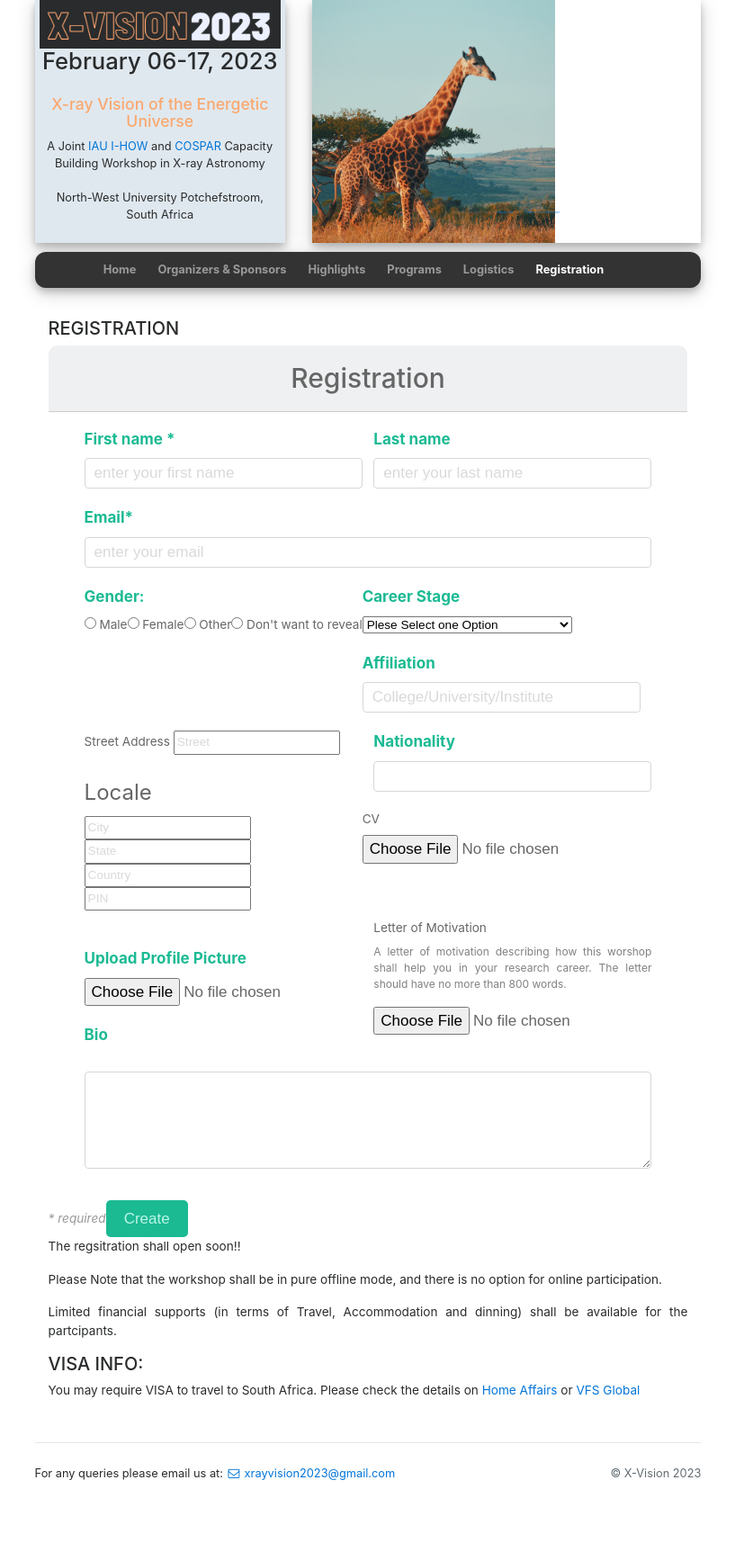
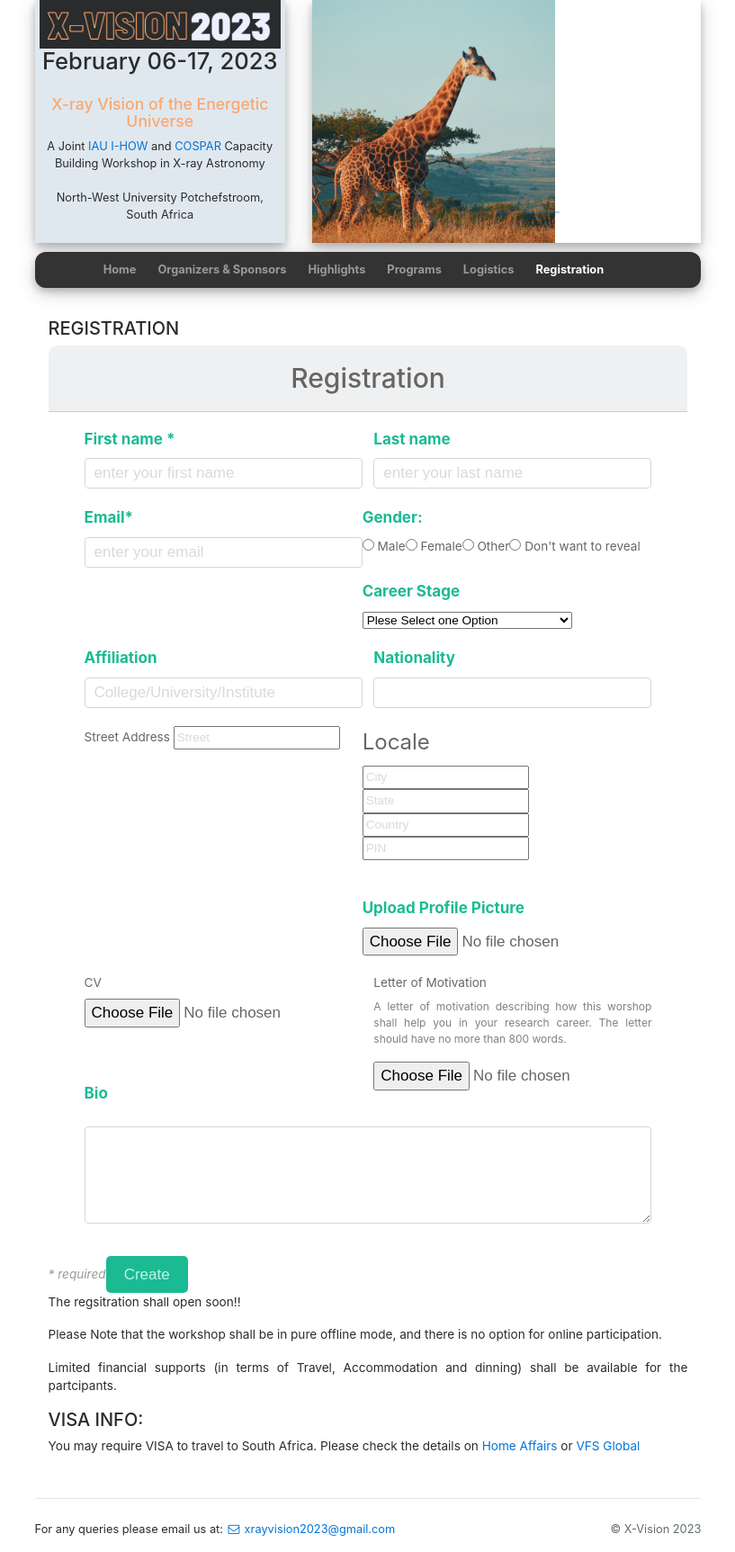
Before and after one commit to xvisionastro2023/xvisionastro2023.github.io, a Jekyll site: the page built from registration.html, in a window 1280 px wide. Shown: the whole page at 90% size, without its empty margins (231-1048 px from the left). Built offline with Jekyll 4.4.1, drawn with Linux system fonts in a browser that asks for light colours; nearby versions of some CDN libraries; before the commit the page ends 1664 px from its top, so only the background shows below that.

Commit message:
added css style -2

```diff
--- a/_includes/form_regis4test.html
+++ b/_includes/form_regis4test.html
@@ -30,7 +30,7 @@
 
         <!-- Email -->
         <div class="horizontal-group">
-          <div class="form-group">
+          <div class="form-group left">
             <label for="email" class="label-title">Email*</label>
             <input type="email" id="email" class="form-input" placeholder="enter your email" required="required">
           </div>
```
